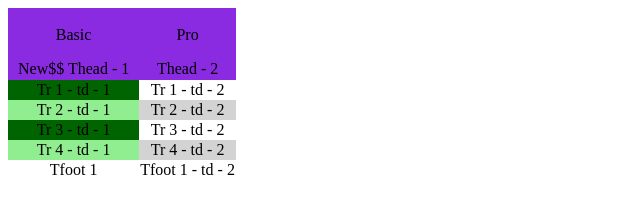
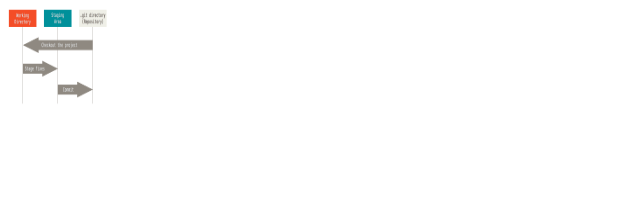
Before and after one commit to freshcodeAlice/fm-2023-html-css, a plain HTML site: page index.html in a window 1280 px wide. Shown: the whole page, without its empty margins (0-640 px from the left). Drawn offline with Linux system fonts and the light colour scheme.

Commit message:
selectors example

```diff
--- a/assets/style.css
+++ b/assets/style.css
@@ -1,30 +1,4 @@
-table {
-    border-collapse: collapse;
+:empty {
+    width: 100px;
+    height: 100px;
 }
-
-td {
-text-align: center;
-}
-
-thead td {
-    background-color: blueviolet;
-    padding: 2px 10px;
-}
-
-tbody tr:nth-child(2n+1) td {
-    background-color: white;
-}
-
-tbody tr:nth-child(2n) td {
-    background-color: lightgrey;
-}
-
-
-tbody tr:nth-child(2n) td:first-child {
-    background-color: lightgreen;
-
-}
-
-tbody tr:nth-child(2n+1) td:first-child {
-    background-color: darkgreen;
-}
--- a/index.html
+++ b/index.html
@@ -8,64 +8,8 @@
     <title>Document</title>
 </head>
 <body>
-   <table>
-        <thead>
-            <tr>
-                <td>
-                    <p>Basic</p>
-                    <span>New</span>$$
-                    Thead - 1
-                </td>
-                <td>
-                    <p>Pro</p>
-                    Thead - 2
-                </td>
-            </tr>
-        </thead>
-        <tbody>
-            <tr>
-                <td>
-                   Tr 1 - td - 1
-                </td>
-                <td>
-                    Tr 1 - td - 2
-                </td>
-            </tr>
-            <tr>
-                <td>
-                    Tr 2 - td - 1
-                 </td>
-                 <td>
-                     Tr 2 - td - 2
-                 </td>
-            </tr>
-            <tr>
-                <td>
-                    Tr 3 - td - 1
-                 </td>
-                 <td>
-                     Tr 3 - td - 2
-                 </td>
-            </tr>
-            <tr>
-                <td>
-                    Tr 4 - td - 1
-                 </td>
-                 <td>
-                     Tr 4 - td - 2
-                 </td>
-            </tr>
-        </tbody>
-        <tfoot>
-            <tr>
-                <td>
-                    Tfoot 1
-                 </td>
-                 <td>
-                     Tfoot 1 - td - 2
-                 </td>
-            </tr>
-        </tfoot>
-   </table>
+    <section>
+       <img src="./assets/images/areas.png"/>
+    </section>
 </body>
 </html>
```
Also changed, not shown: assets/images/areas.png (added).
